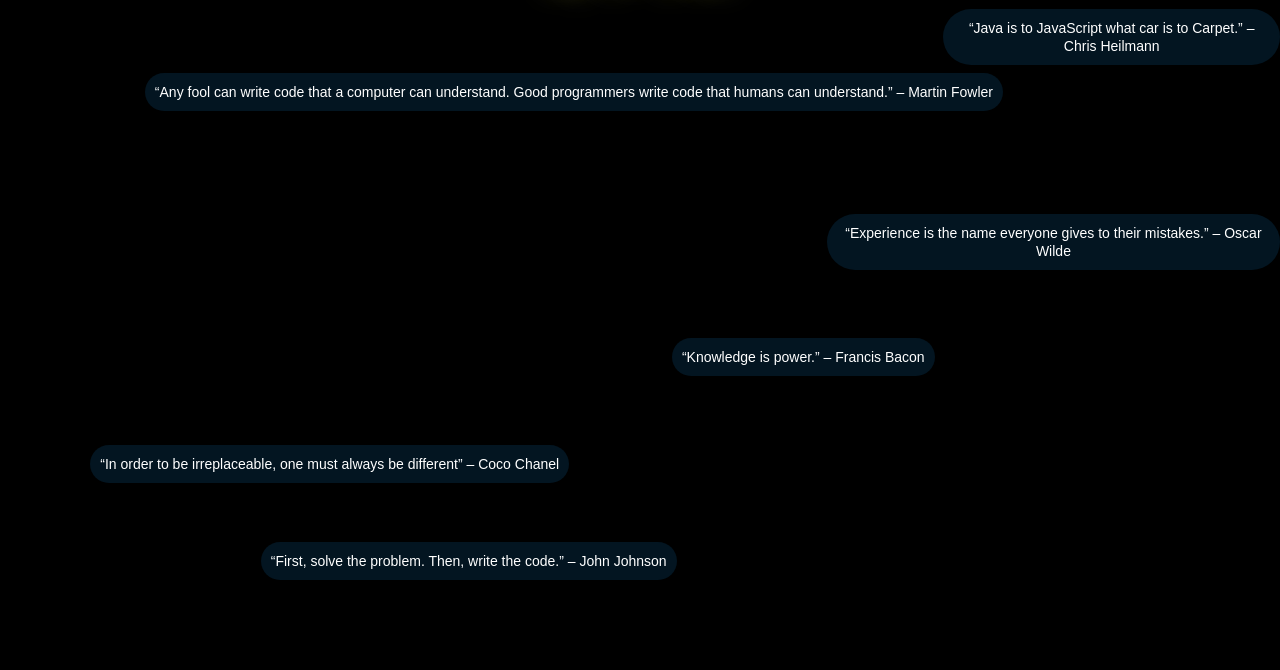
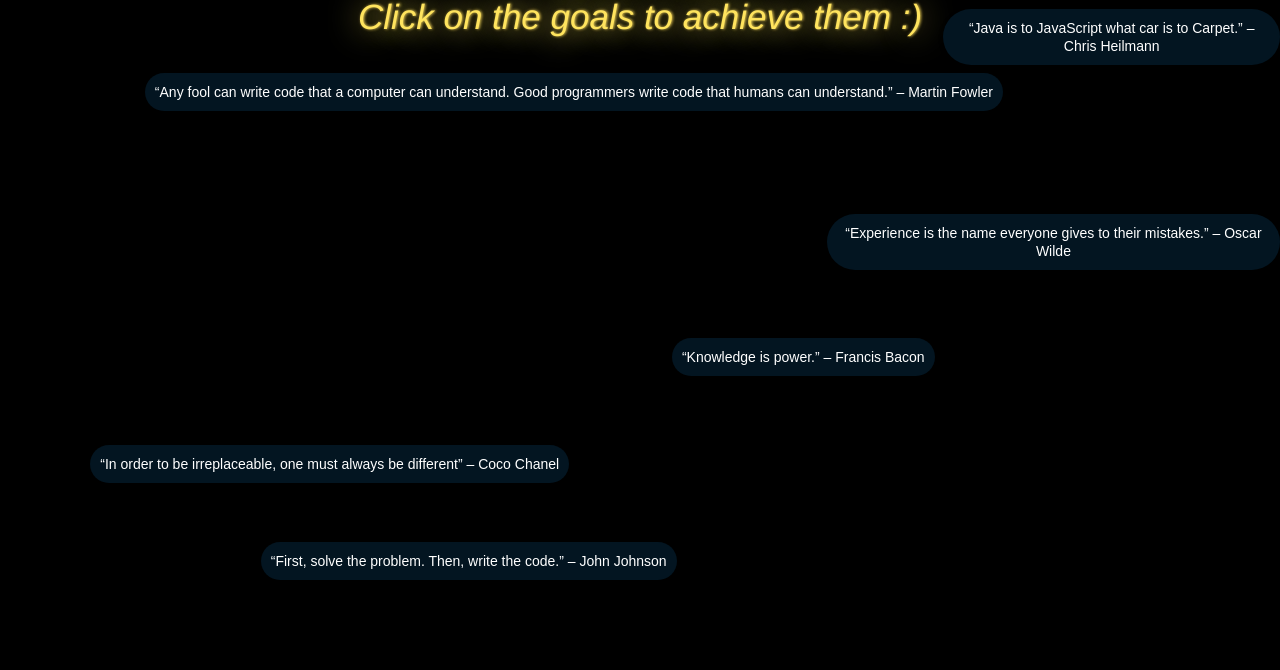
Before and after one commit to Darshan-Padia/diwali, a plain HTML site: page index.html in a window 1280 px wide. Shown: the part 130-800 px from the top of the page. Drawn offline with nearby package versions, Linux system fonts and the light colour scheme.

Commit message:
Happy Diwali

```diff
--- a/index.html
+++ b/index.html
@@ -290,6 +290,24 @@
             >
                 By CP Club
             </h3>
+            <h6
+                style="
+                    position: absolute;
+                    left: 0;
+                    right: 0;
+                    top: 7%;
+                    color: #ffe45e;
+                    text-align: center;
+                    font-size: 7rem;
+                    font-style: italic;
+                    text-shadow: #ffe45e 0 0 30px, #e5c654 1px 0 3px;
+                    text-align: center;
+                    font-weight: normal;
+                    font-size: 35px;
+                "
+            >
+                Click on the goals to achieve them :)
+            </h6>
             <br /><br />
         </div>
         <footer class="footer footer-inverse" style="margin-bottom: 0">
```
